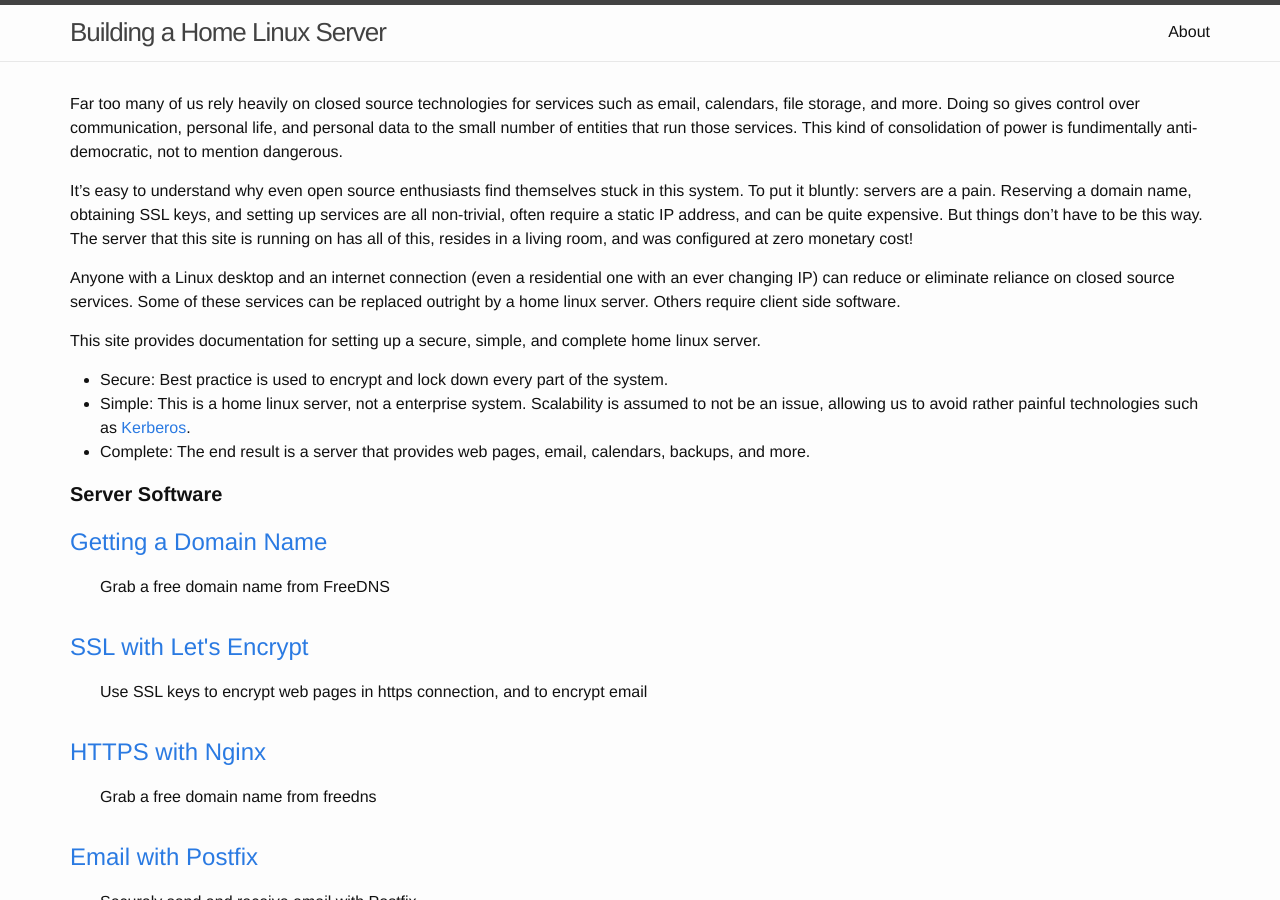
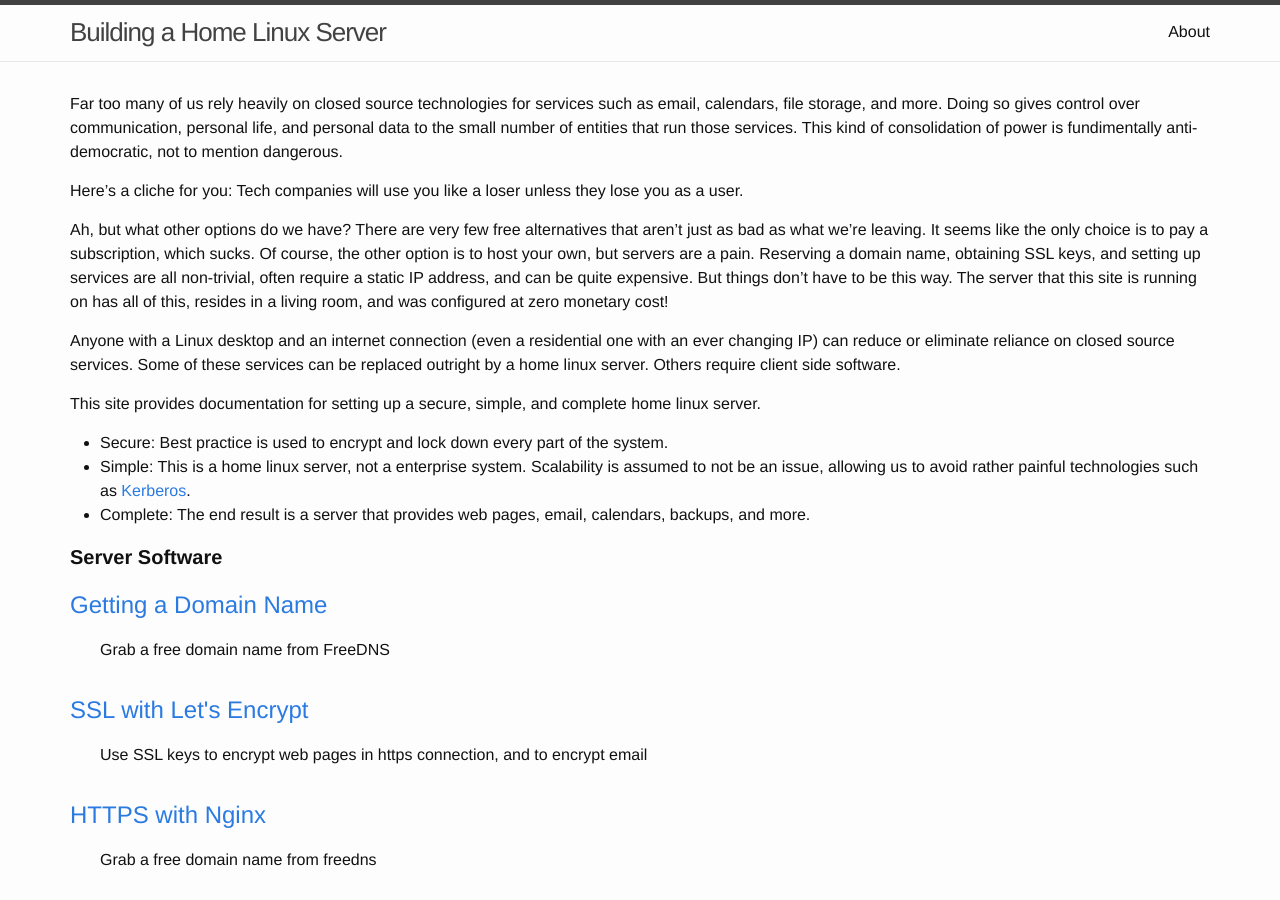
Before and after one commit to NathanRVance/homelinuxserver, a Jekyll site: the page built from index.md, in a window 1280 px wide and 900 px high. Built offline with Jekyll 4.4.1, drawn with Linux system fonts in a browser that asks for light colours.

Commit message:
fixed crontab entry

````diff
--- a/_serverdocs/backup-everything-always.markdown
+++ b/_serverdocs/backup-everything-always.markdown
@@ -90,5 +90,5 @@ Let's get to work implementing this.
 3. Make both scripts executable, and then test them out. You should see that your backup directory fills with data, and that it all ends up on the remote machine.
 4. Add the backup process to your root's crontab.
 	```
-	0 2 * * 2 /root/backup.sh
+	0 2 * * * /root/backup.sh
 	```
--- a/index.md
+++ b/index.md
@@ -4,7 +4,9 @@ layout: home
 
 Far too many of us rely heavily on closed source technologies for services such as email, calendars, file storage, and more. Doing so gives control over communication, personal life, and personal data to the small number of entities that run those services. This kind of consolidation of power is fundimentally anti-democratic, not to mention dangerous.
 
-It's easy to understand why even open source enthusiasts find themselves stuck in this system. To put it bluntly: servers are a pain. Reserving a domain name, obtaining SSL keys, and setting up services are all non-trivial, often require a static IP address, and can be quite expensive. But things don't have to be this way. The server that this site is running on has all of this, resides in a living room, and was configured at zero monetary cost!
+Here's a cliche for you: Tech companies will use you like a loser unless they lose you as a user.
+
+Ah, but what other options do we have? There are very few free alternatives that aren't just as bad as what we're leaving. It seems like the only choice is to pay a subscription, which sucks. Of course, the other option is to host your own, but servers are a pain. Reserving a domain name, obtaining SSL keys, and setting up services are all non-trivial, often require a static IP address, and can be quite expensive. But things don't have to be this way. The server that this site is running on has all of this, resides in a living room, and was configured at zero monetary cost!
 
 Anyone with a Linux desktop and an internet connection (even a residential one with an ever changing IP) can reduce or eliminate reliance on closed source services. Some of these services can be replaced outright by a home linux server. Others require client side software.
 
````
